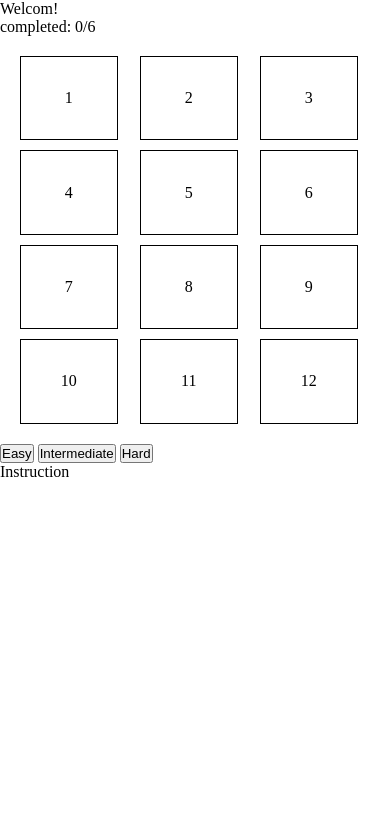
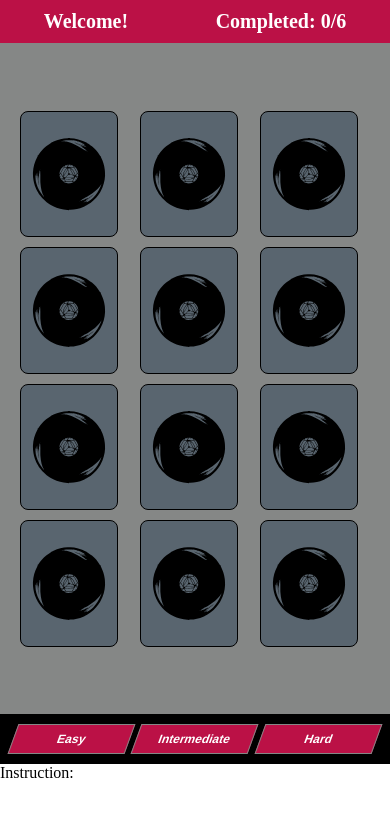
Before and after one commit to mh-fung/language-learning-game, a website built with Vite: page index.html in a window 390 px wide. Built offline with nearby package versions, Linux system fonts and the light colour scheme.

Commit message:
Added styles for mobile version, allowed more time to see the cards at the beginning stage

```diff
--- a/index.html
+++ b/index.html
@@ -7,50 +7,54 @@
     <title>Cantonese Learning Game</title>
   </head>
   <body>
-    <header>Welcom!</header>
-    <section id="display-board">completed: 0/6</section>
+    <header class="header">
+      <h1>Welcome!</h1>
+      <h1 id="display-board">Completed: 0/6</h1>
+    </header>
     <section class="card-container">
       <div class="card">
-        <div>1</div>
+        <img src="./src/styles/image.svg">
       </div>
       <div class="card">
-        <div>2</div>
+        <img src="./src/styles/image.svg">
       </div>
       <div class="card">
-        <div>3</div>
+        <img src="./src/styles/image.svg">
       </div>
       <div class="card">
-        <div>4</div>
+        <img src="./src/styles/image.svg">
       </div>
       <div class="card">
-        <div>5</div>
+        <img src="./src/styles/image.svg">
       </div>
       <div class="card">
-        <div>6</div>
+        <img src="./src/styles/image.svg">
       </div>
       <div class="card">
-        <div>7</div>
+        <img src="./src/styles/image.svg">
       </div>
       <div class="card">
-        <div>8</div>
+        <img src="./src/styles/image.svg">
       </div>
       <div class="card">
-        <div>9</div>
+        <img src="./src/styles/image.svg">
       </div>
       <div class="card">
-        <div>10</div>
+        <img src="./src/styles/image.svg">
       </div>
       <div class="card">
-        <div>11</div>
+        <img src="./src/styles/image.svg">
       </div>
       <div class="card">
-        <div>12</div>
+        <img src="./src/styles/image.svg">
       </div>
     </section>
-    <button class="button button--easy">Easy</button>
-    <button class="button button--inter">Intermediate</button>
-    <button class="button button--hard">Hard</button>
-    <p>Instruction</p>
+    <section class="buttons">
+      <button class="button button--easy">Easy</button>
+      <button class="button button--inter">Intermediate</button>
+      <button class="button button--hard">Hard</button>
+    </section>
+    <p>Instruction: </p>
     <script type="module" src="/src/main.ts"></script>
   </body>
 </html>
--- a/src/main.ts
+++ b/src/main.ts
@@ -7,55 +7,64 @@ const cardContainer = document.querySelector<HTMLDivElement>(".card-container");
 const buttonEasy = document.querySelector<HTMLButtonElement>(".button--easy");
 const buttonInter = document.querySelector<HTMLButtonElement>(".button--inter");
 const buttonHard = document.querySelector<HTMLButtonElement>(".button--hard");
-if (!display||!cardContainer || !buttonEasy|| !buttonInter|| !buttonHard) {
+if (!display || !cardContainer || !buttonEasy || !buttonInter || !buttonHard) {
   throw new Error("Issues with Selector");
 };
 
 const cards = document.querySelectorAll<HTMLDivElement>(".card");
 //Function that renders the card content for the easy level
 const renderCardContentEasy = () => {
+  buttonEasy.style.display = "none";
+  buttonInter.style.display = "none";
+  buttonHard.style.display = "none";
   cards.forEach(card => {
     card.classList.remove("complete");
     card.addEventListener("click", flipCard)
   })
   numberOfCompletedPairs = 0
-  display.innerText = `completed: ${numberOfCompletedPairs}/6`
+  display.innerText = `Completed: ${numberOfCompletedPairs}/6`
   cardArrayEasy.forEach(card => {
     const index = cardArrayEasy.indexOf(card);
     cards[index].innerHTML = `<p>${cardArrayEasy[index].chineseWord}</p><p>${cardArrayEasy[index].englishMeaning}</p>`;
   })
-  setTimeout(flipCards, 3000)
+  setTimeout(flipCards, 15000)
 };
 buttonEasy.addEventListener("click", renderCardContentEasy)
 //Function that renders the card content for the intermediate level
 const renderCardContentInter = () => {
+  buttonEasy.style.display = "none";
+  buttonInter.style.display = "none";
+  buttonHard.style.display = "none";
   cards.forEach(card => {
     card.classList.remove("complete");
     card.addEventListener("click", flipCard)
   })
   numberOfCompletedPairs = 0
-  display.innerText = `completed: ${numberOfCompletedPairs}/6`
+  display.innerText = `Completed: ${numberOfCompletedPairs}/6`
   cardArrayEasy.forEach(card => {
     const index = cardArrayEasy.indexOf(card);
     cards[index].innerHTML = `<p>${cardArrayIntermediate[index].chineseWord}</p><p>${cardArrayIntermediate[index].englishMeaning}</p>`;
   })
-  setTimeout(flipCards, 3000)
+  setTimeout(flipCards, 15000)
 };
 buttonInter.addEventListener("click", renderCardContentInter)
 
 //Function that renders the card content for the hard level
 const renderCardContentHard = () => {
+  buttonEasy.style.display = "none";
+  buttonInter.style.display = "none";
+  buttonHard.style.display = "none";
   cards.forEach(card => {
     card.classList.remove("complete");
     card.addEventListener("click", flipCard)
   })
   numberOfCompletedPairs = 0
-  display.innerText = `completed: ${numberOfCompletedPairs}/6`
+  display.innerText = `Completed: ${numberOfCompletedPairs}/6`
   cardArrayEasy.forEach(card => {
     const index = cardArrayEasy.indexOf(card);
     cards[index].innerHTML = `<p>${cardArrayHard[index].chineseWord}</p><p>${cardArrayHard[index].englishMeaning}</p>`;
   })
-  setTimeout(flipCards, 3000)
+  setTimeout(flipCards, 15000)
 };
 buttonHard.addEventListener("click", renderCardContentHard)
 
@@ -64,9 +73,6 @@ const flipCards = () => {
   cards.forEach(card => {
     card.classList.toggle("flip");
   })
-  buttonEasy.style.display = "none";
-  buttonInter.style.display = "none";
-  buttonHard.style.display = "none";
 }
 
 //Game begins
@@ -99,16 +105,15 @@ const isSame = () => {
     secondValue.classList.add("complete");
     secondValue.removeEventListener("click", flipCard);
     numberOfCompletedPairs += 1
-    display.innerText = `completed: ${numberOfCompletedPairs}/6`
+    display.innerText = `Completed: ${numberOfCompletedPairs}/6`
     if (numberOfCompletedPairs == 6) {
-      //Game completed, should return to the beginning stage
-      buttonEasy.style.display = "unset";
-      buttonInter.style.display = "unset";
-      buttonHard.style.display = "unset";
-      console.log("WOOOOHOOOOO")
+      //Game completed, diff level button appears
+      buttonEasy.style.display = "flex";
+      buttonInter.style.display = "flex";
+      buttonHard.style.display = "flex";
     }
     return true
-  } else if (firstCard !== secondCard){
+  } else if (firstCard !== secondCard) {
     firstValue.classList.add("flip");
     firstCard = "";
     secondValue.classList.add("flip");
--- /dev/null
+++ b/src/styles/_variables.scss
@@ -0,0 +1,6 @@
+//colour variables
+$color-black: black;
+$color-white: white;
+$color-red: #BB1146;
+$color-grey: #858786;
+$color-darkgrey: #59656F;
--- a/src/styles/main.scss
+++ b/src/styles/main.scss
@@ -1,30 +1,49 @@
+@use "./variables" as *;
+
 * {
     margin: 0;
     padding: 0;
     box-sizing: border-box;
 }
+.header {
+    background-color: $color-red;
+    display: flex;
+    justify-content: space-around;
+    h1 {
+        font-size: 20px;
+        padding: 10px;
+        color: $color-white;
+    }
 
+}
 .card-container {
     display: grid;
-    padding: 20px;
+    padding: 8vh 20px;
     grid-template-rows: repeat(4, 1fr);
     grid-template-columns: repeat(3, 1fr);
     gap: 10px;
+    background-color: $color-grey;
 }
 
 .card {
     width: 25vw;
-    height: 10vh;
-    border: 1px solid black;
+    height: 15vh;
+    border-radius: 8px;
     display: flex;
     flex-direction: column;
     justify-content: center;
     align-items: center;
     position: relative;
+    background-color: $color-darkgrey;
+
+    img {
+        width: 40vw;
+        height: 15vh;
+    }
 }
 
 .card:active {
-    transform: scale(0.9);
+    transform: scale(0.98);
 }
 
 .flip {
@@ -32,5 +51,30 @@
 }
 
 .complete {
-    background-color: aqua;
+    background-color: $color-red;
+    color: $color-white;
 }
+.buttons {
+    display: flex;
+    flex-direction: row;
+    justify-content: space-around;
+    padding: 10px;
+    background-color: $color-black;
+}
+
+.button {
+    display: flex;
+    align-items: center;
+    justify-content: center;
+    text-decoration: none;
+    color: $color-white;
+    font-size: 12px;
+    width: 30vw;
+    height:30px;
+    font-weight: bold;
+    border: 1px solid $color-grey;
+    transition: 0.3s;
+    transform: skew(-20deg);
+    background-color: $color-red;
+    padding: 10px;
+}
```
Also changed, not shown: src/styles/image.svg (added).
